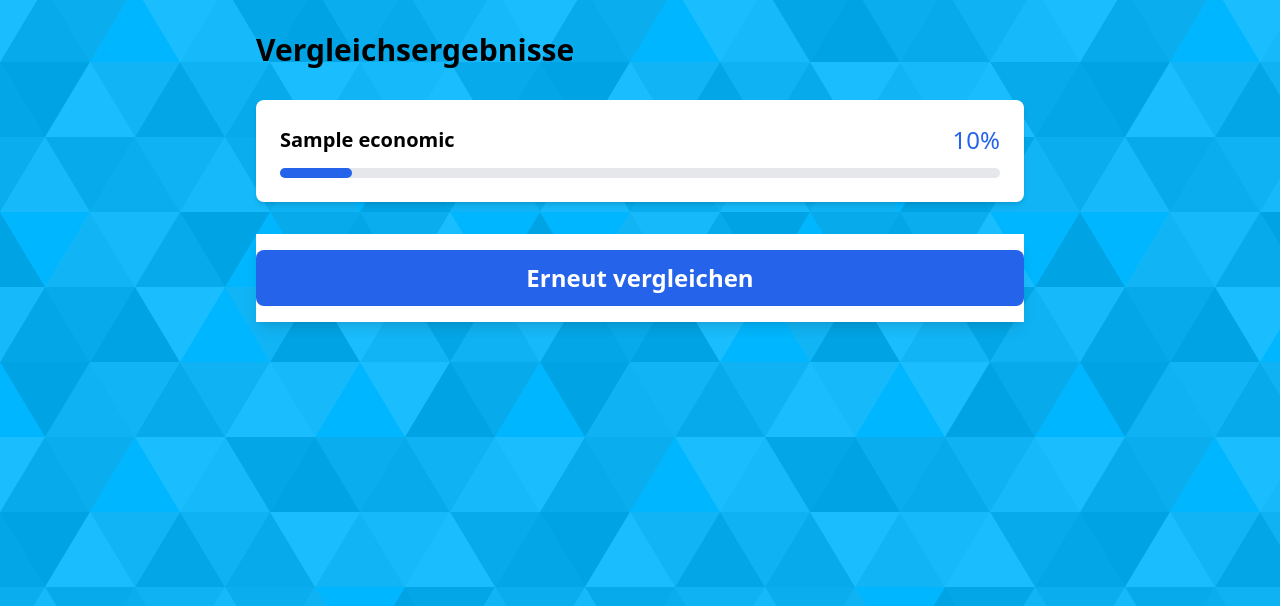
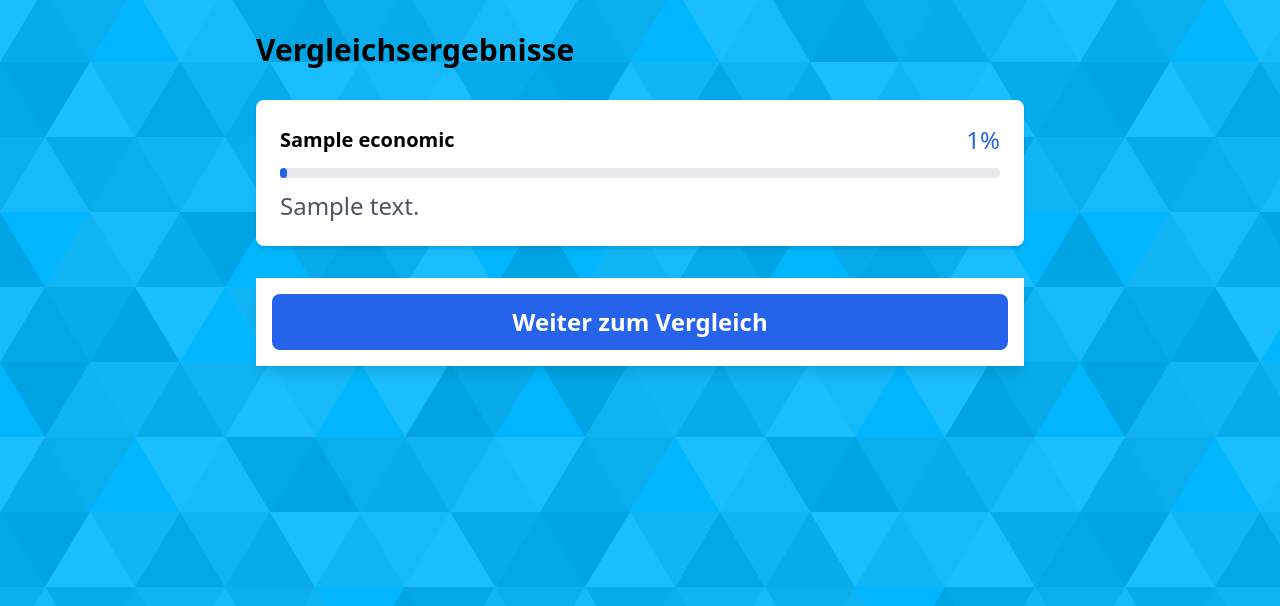
Before and after one commit to glanzel/planomat, a Django app: template comparison/templates/comparison/results.html in a window 1280 px wide. Shown: the part 88-694 px from the top of the page. Run offline with Django 5.2, Linux system fonts and the light colour scheme; the template is opened without the code that fills it: most values are stand-ins (such as "Sample title", 1, 10 or a date in 2020); some libraries are stand-ins or nearby versions.

Commit message:
show results

```diff
--- a/comparison/templates/comparison/results.html
+++ b/comparison/templates/comparison/results.html
@@ -5,24 +5,26 @@
     <h1 class="text-3xl font-bold mb-8">Vergleichsergebnisse</h1>
 
     <div class="space-y-6">
-        {% for economic, score in results.items %}
+        {% for result in results %}
         <div class="bg-white rounded-lg shadow-md p-6">
             <div class="flex justify-between items-center mb-3">
-                <h2 class="text-xl font-semibold">{{ economic.name }}</h2>
-                <span class="text-blue-600 font-medium">{{ score }}%</span>
+                <h2 class="text-xl font-semibold">{{ result.economic.name }}</h2>
+                <span class="text-blue-600 font-medium">{{ result.percentage }}%</span>
             </div>
 
             <div class="w-full bg-gray-200 rounded-full h-2.5">
-                <div class="bg-blue-600 h-2.5 rounded-full" style="width: {{ score }}%"></div>
+                <div class="bg-blue-600 h-2.5 rounded-full" style="width: {{ result.percentage }}%"></div>
             </div>
+
+            <p class="text-gray-600 mt-3">{{ result.economic.description }}</p>
         </div>
         {% endfor %}
     </div>
 
-    <div class="sticky bottom-0 bg-white py-4 mt-8 shadow-lg">
+    <div class="sticky bottom-0 bg-white p-4 mt-8 shadow-lg">
         <a href="{% url 'comparison:compare' %}"
            class="w-full bg-blue-600 text-white px-6 py-3 rounded-lg font-semibold hover:bg-blue-700 transition-colors block text-center">
-            Erneut vergleichen
+            Weiter zum Vergleich
         </a>
     </div>
 </div>
```
Also changed, not shown: comparison/views.py (+60 -7 lines), 1 other file.
